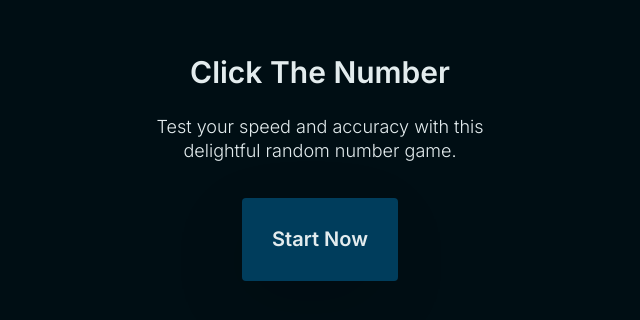
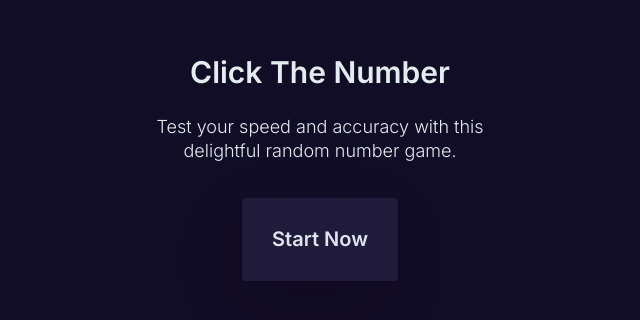
Before and after one commit to remarcable/ClickTheNumber, a React (Create React App) app: page / in a window 1280 px wide. Shown: the part 232-552 px from the top of the page, without its empty margins (320-960 px from the left). Built offline with nearby package versions, Linux system fonts and the light colour scheme.

Commit message:
Update colors

```diff
--- a/src/components/Button/Button.css
+++ b/src/components/Button/Button.css
@@ -1,7 +1,7 @@
 .btn {
   padding: 30px;
   border: 0;
-  color: var(--text-color);
+  color: var(--button-text-color);
   background-color: var(--button-color);
   box-shadow: -9px 21px 70px -10px rgba(0, 0, 0, 0.2);
   transition: all 0.2s;
--- a/src/components/NumberBox/NumberBox.css
+++ b/src/components/NumberBox/NumberBox.css
@@ -4,7 +4,7 @@
   margin: 10px;
   font-size: 25px;
   font-weight: 600;
-  color: var(--text-color);
+  color: var(--button-text-color);
   background-color: var(--button-color);
   border: 0;
   outline: 0;
@@ -13,7 +13,7 @@
 }
 
 .disabled {
-  color: var(--text-color-dark);
+  color: var(--button-text-color-disabled);
   background-color: var(--button-color-disabled);
 }
 
--- a/src/index.css
+++ b/src/index.css
@@ -6,6 +6,7 @@ html {
   font-size: 20px;
   font-weight: 600;
   text-align: center;
+  -webkit-font-smoothing: antialiased;
 }
 
 body {
@@ -45,9 +46,10 @@ a:hover {
 
 :root {
   --text-color: #e3ecee;
-  --text-color-dark: #546a9e;
-  --background-color: #000e14;
+  --background-color: #120d26;
   --highlight-color: #5d0933;
-  --button-color: #003d5c;
-  --button-color-disabled: #364465;
+  --button-color: #201b3a;
+  --button-color-disabled: #181427;
+  --button-text-color: #e0e4ef;
+  --button-text-color-disabled: #643964;
 }
```
